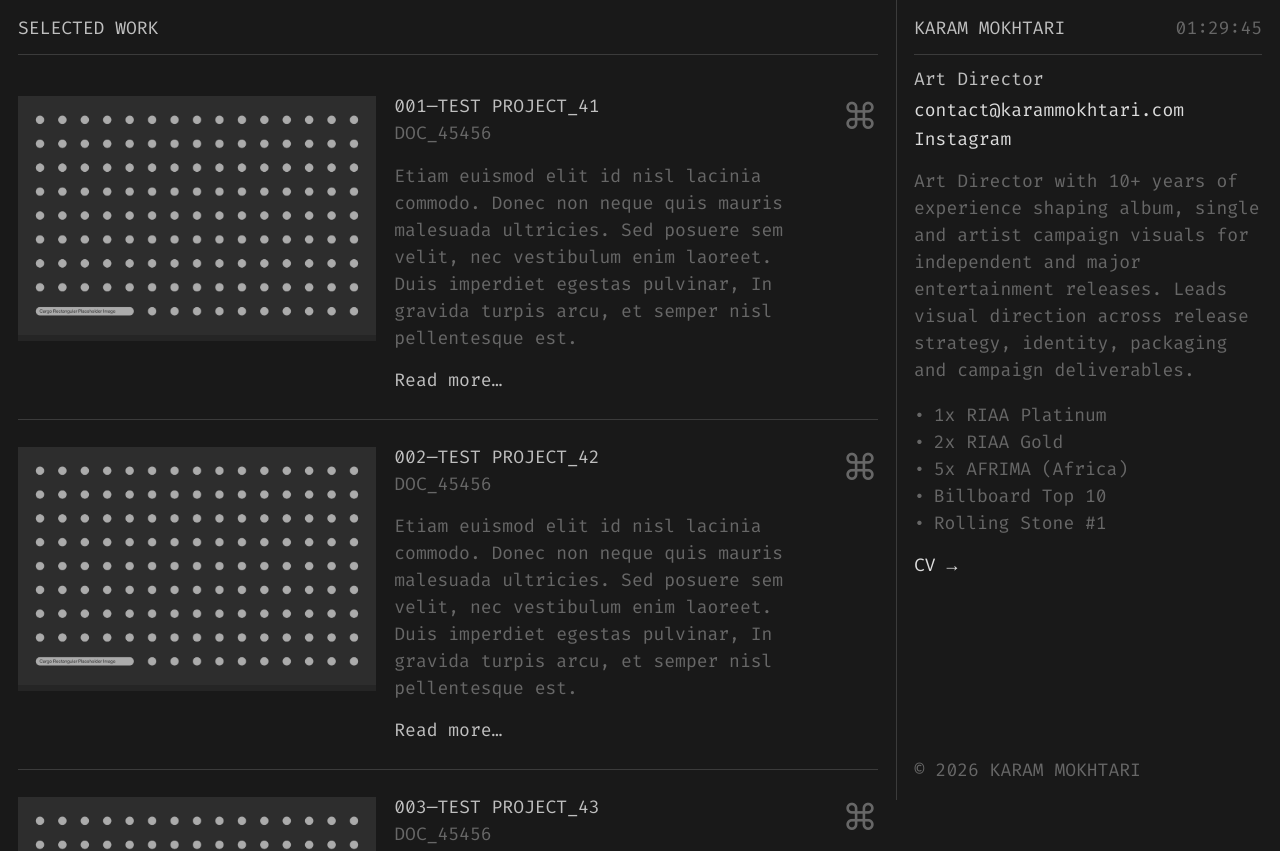
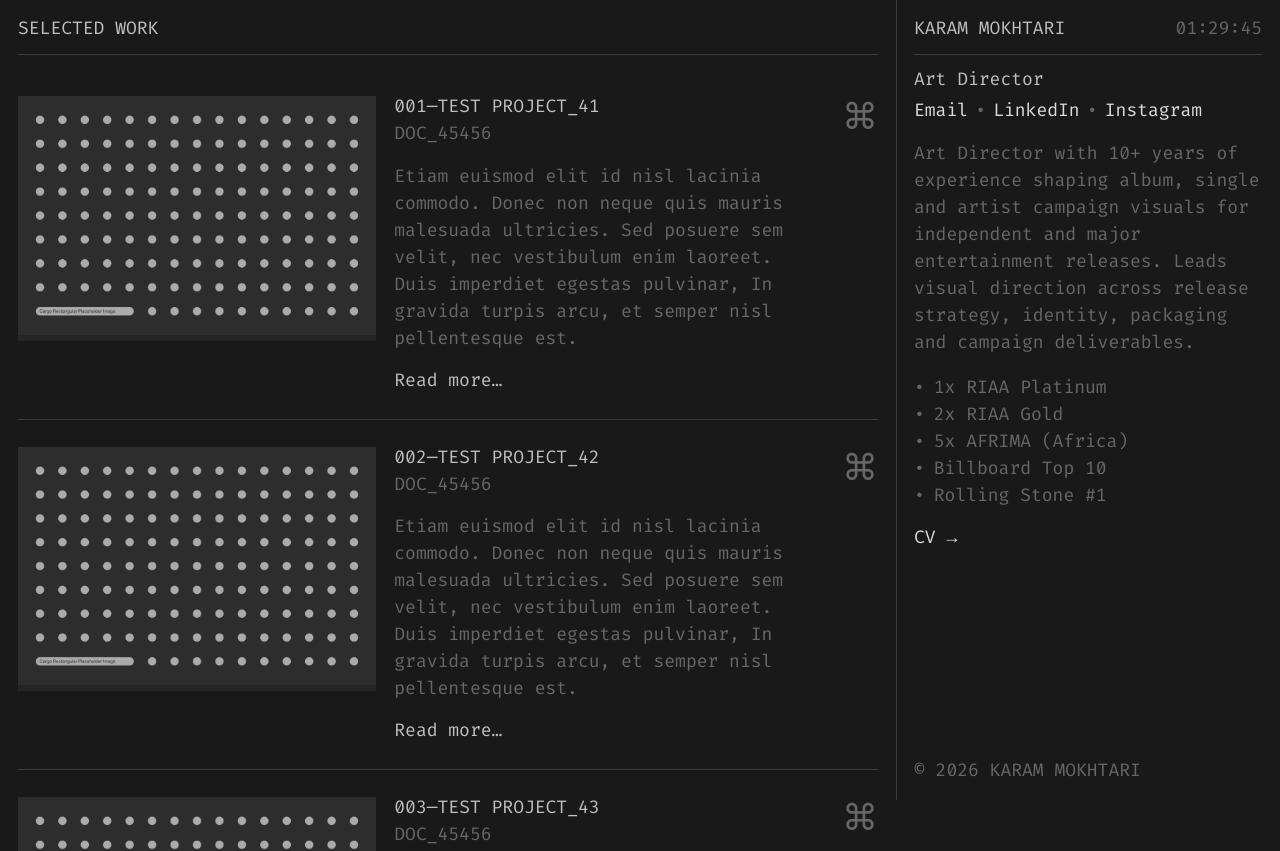
Before and after one commit to karammokhtari/portfolio, a React (Vite) app: page / in a window 1280 px wide. Shown: the top 851 px of the page. Built offline with nearby package versions, Linux system fonts and the light colour scheme.

Commit message:
Update contact links in profile and CV

```diff
--- a/src/components/Profile.jsx
+++ b/src/components/Profile.jsx
@@ -4,10 +4,17 @@ function Profile({ onCVClick }) {
   return (
     <div className="profile">
       <div className="profile-title">{profileMetadata.title}</div>
-      <a href={`mailto:${profileMetadata.email}`}>{profileMetadata.email}</a>
-      <a href={profileMetadata.instagram.url} target="_blank" rel="noopener noreferrer">
-        {profileMetadata.instagram.label}
-      </a>
+      <div className="profile-links">
+        <a href={`mailto:${profileMetadata.email}`}>Email</a>
+        <span>•</span>
+        <a href={profileMetadata.linkedin.url} target="_blank" rel="noopener noreferrer">
+          {profileMetadata.linkedin.label}
+        </a>
+        <span>•</span>
+        <a href={profileMetadata.instagram.url} target="_blank" rel="noopener noreferrer">
+          {profileMetadata.instagram.label}
+        </a>
+      </div>
 
       {profileMetadata.description.map((paragraph) => (
         <p key={paragraph.substring(0, 20)}>{paragraph}</p>
--- a/src/data/cv.json
+++ b/src/data/cv.json
@@ -7,7 +7,25 @@
       "items": [
         "Karam Mokhtari",
         "Art Director",
-        "Tangier, Morocco • karam@karammokhtari.com • linkedin.com/in/karammokhtari/",
+        "Tangier, Morocco",
+        [
+          {
+            "label": "Email: contact@karammokhtari.com",
+            "url": "mailto:contact@karammokhtari.com"
+          }
+        ],
+        [
+          {
+            "label": "LinkedIn: @karammokhtari",
+            "url": "https://www.linkedin.com/in/karammokhtari/"
+          }
+        ],
+        [
+          {
+            "label": "Instagram: @karammokhtari",
+            "url": "https://www.instagram.com/karammokhtari/"
+          }
+        ],
         "",
         "Art Director with 10+ years of hands-on experience shaping album, single and artist campaign visuals for independent and major entertainment releases.",
         "Leads visual direction across release strategy, identity, packaging and campaign deliverables, helping projects build visibility across streaming platforms, press, billboards and digital marketing."
--- a/src/data/metadata.js
+++ b/src/data/metadata.js
@@ -4,10 +4,12 @@ export const profileMetadata = {
   instagram: {
     url: 'https://www.instagram.com/karammokhtari/',
     label: 'Instagram',
+    username: '@karammokhtari',
   },
   linkedin: {
     url: 'https://www.linkedin.com/in/karammokhtari/',
     label: 'LinkedIn',
+    username: '@karammokhtari',
   },
   description: [
     'Art Director with 10+ years of experience shaping album, single and artist campaign visuals for independent and major entertainment releases. Leads visual direction across release strategy, identity, packaging and campaign deliverables.',
--- a/src/index.css
+++ b/src/index.css
@@ -87,9 +87,18 @@ hr {
 .profile a {
   color: rgba(255, 255, 255, 0.85);
   text-decoration: none;
-  display: block;
+  font-size: 1rem;
+}
+
+.profile-links {
+  display: flex;
+  flex-wrap: wrap;
+  gap: 0.4em;
   margin-bottom: 0.4em;
-  font-size: 1rem;
+}
+
+.profile-links span {
+  opacity: 0.4;
 }
 
 .profile a:hover {
```
